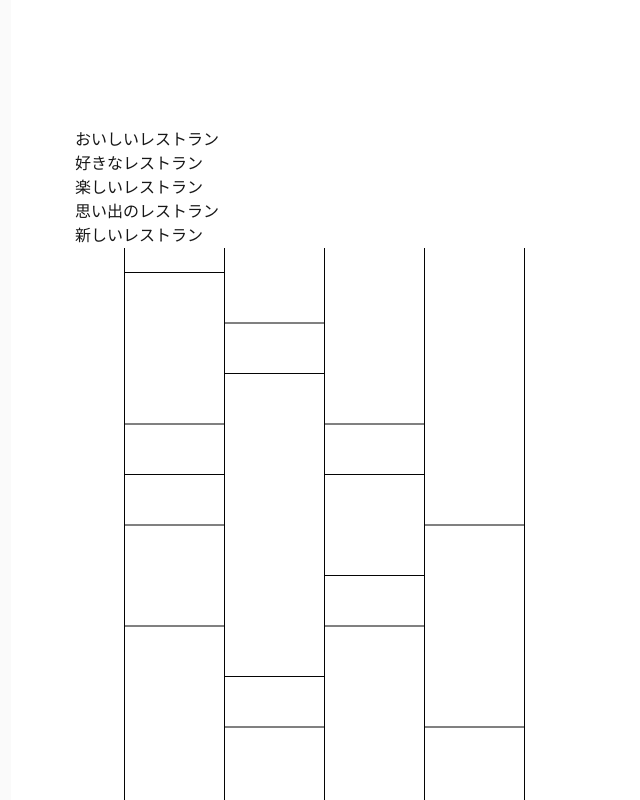
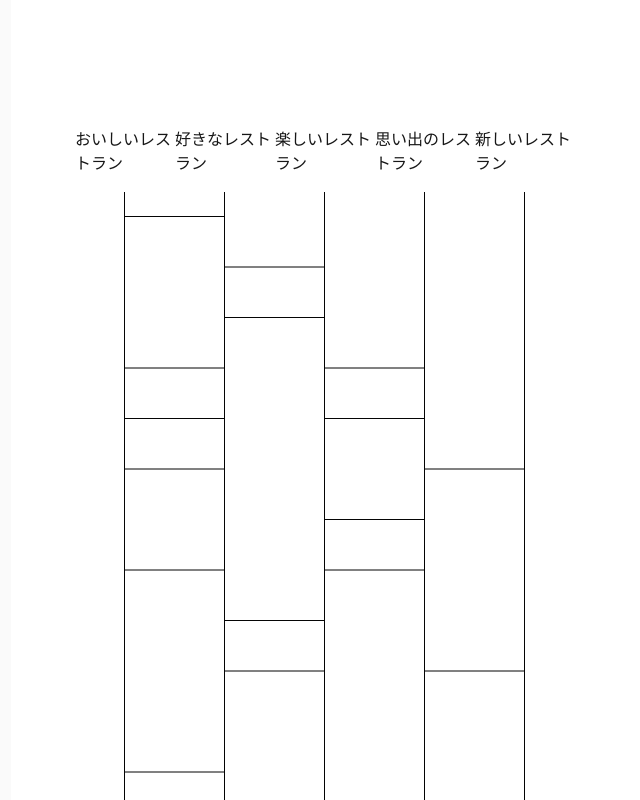
Before and after one commit to kusa-mochi/amida, a Next.js app in the folder amida/: page / in a window 1280 px wide. Both pictures are taken after a click on the button "Start". Shown: the top 800 px of the page, without its empty margins (245-885 px from the left). Built offline with nearby package versions, Linux system fonts and the light colour scheme.

Commit message:
レイアウト調整

```diff
--- a/amida/app/components/amida.tsx
+++ b/amida/app/components/amida.tsx
@@ -36,9 +36,9 @@ export const Amida: FC<Props> = ({ gotoInit }) => {
 
   return (
     <div>
-      <div>
+      <div className={`grid grid-cols-${nCols} gap-0 mb-4`}>
         {goals.map((item, index) => (
-          <div key={index}>{item}</div>
+          <div key={index} className="w-24">{item}</div>
         ))}
       </div>
       <div className={`grid grid-cols-${nCols} gap-0`}>
```
